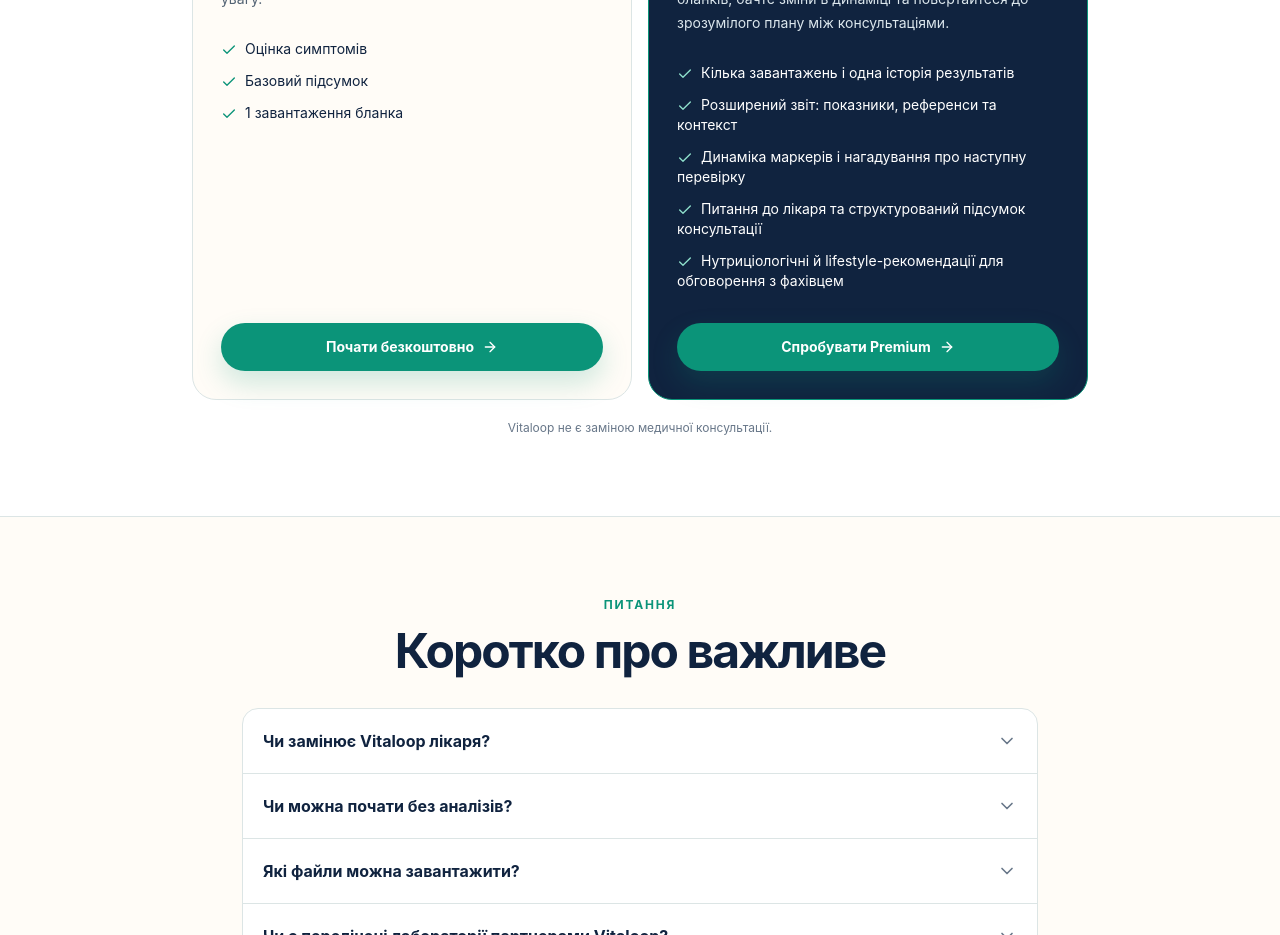
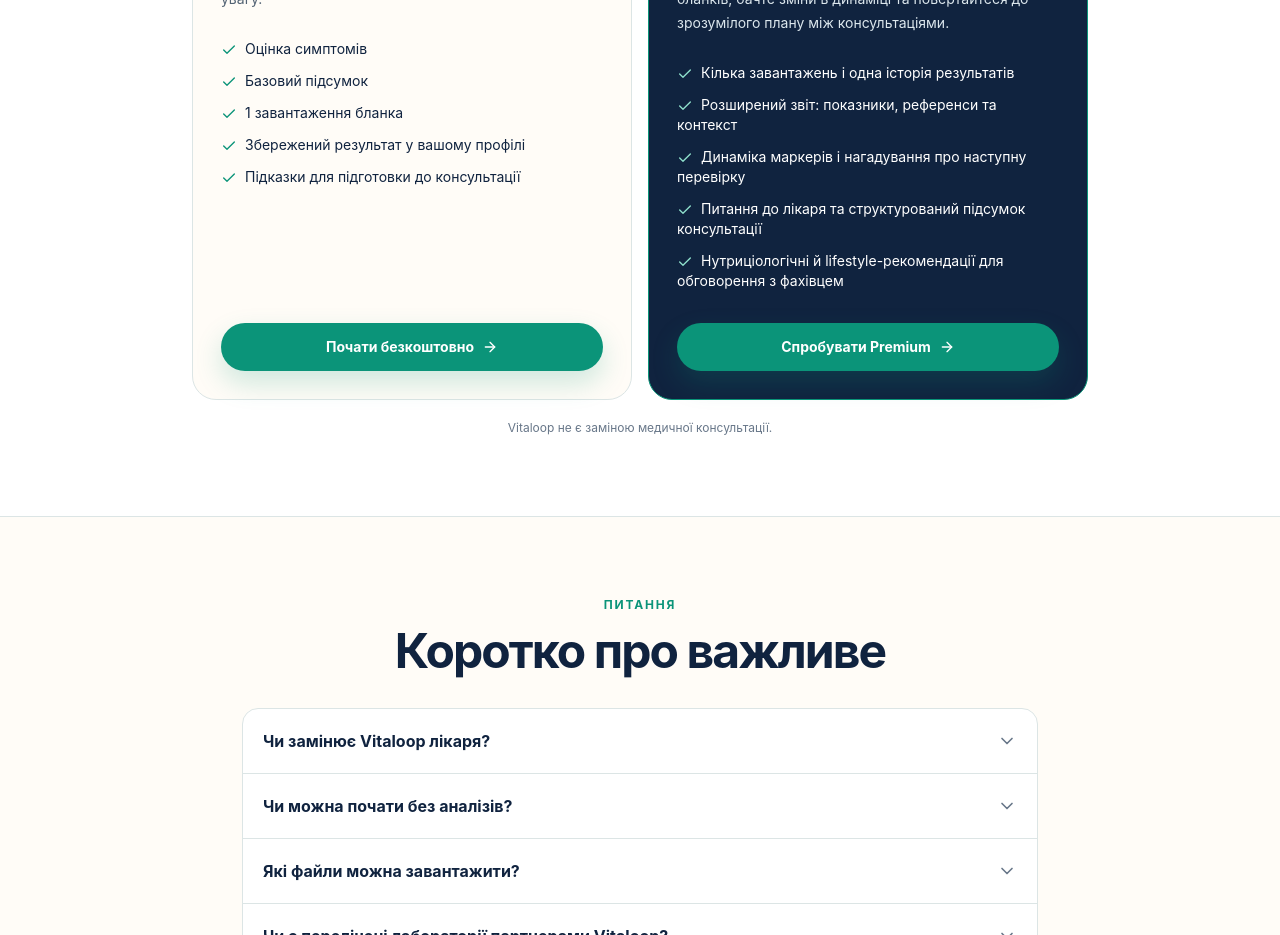
Before and after one commit to softdabtech/vitaloop_ua, a React (Vite) app: page / in a window 1280 px wide. Shown: the part 5980-6915 px from the top of the page. Built offline with nearby package versions, Linux system fonts and the light colour scheme; no server answers.

Commit message:
Balance free pricing plan features

```diff
--- a/src/pages/UaLanding.jsx
+++ b/src/pages/UaLanding.jsx
@@ -32,7 +32,13 @@ export const PRICING = [
     price: "0 грн",
     note: "для першого кроку",
     description: "Зберіть симптоми й почніть розуміти, на що звернути увагу.",
-    features: ["Оцінка симптомів", "Базовий підсумок", "1 завантаження бланка"],
+    features: [
+      "Оцінка симптомів",
+      "Базовий підсумок",
+      "1 завантаження бланка",
+      "Збережений результат у вашому профілі",
+      "Підказки для підготовки до консультації",
+    ],
     cta: "Почати безкоштовно",
   },
   {
```
